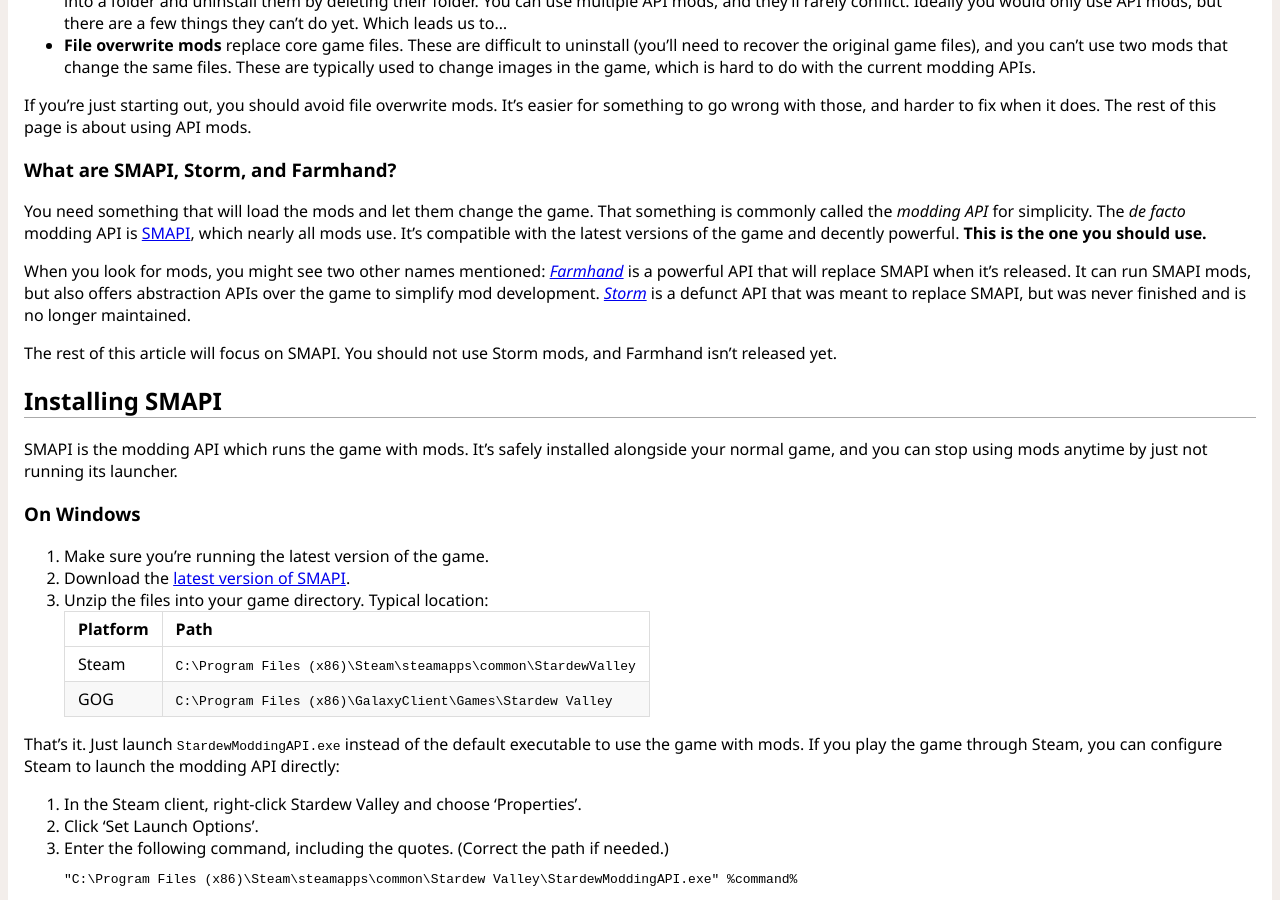
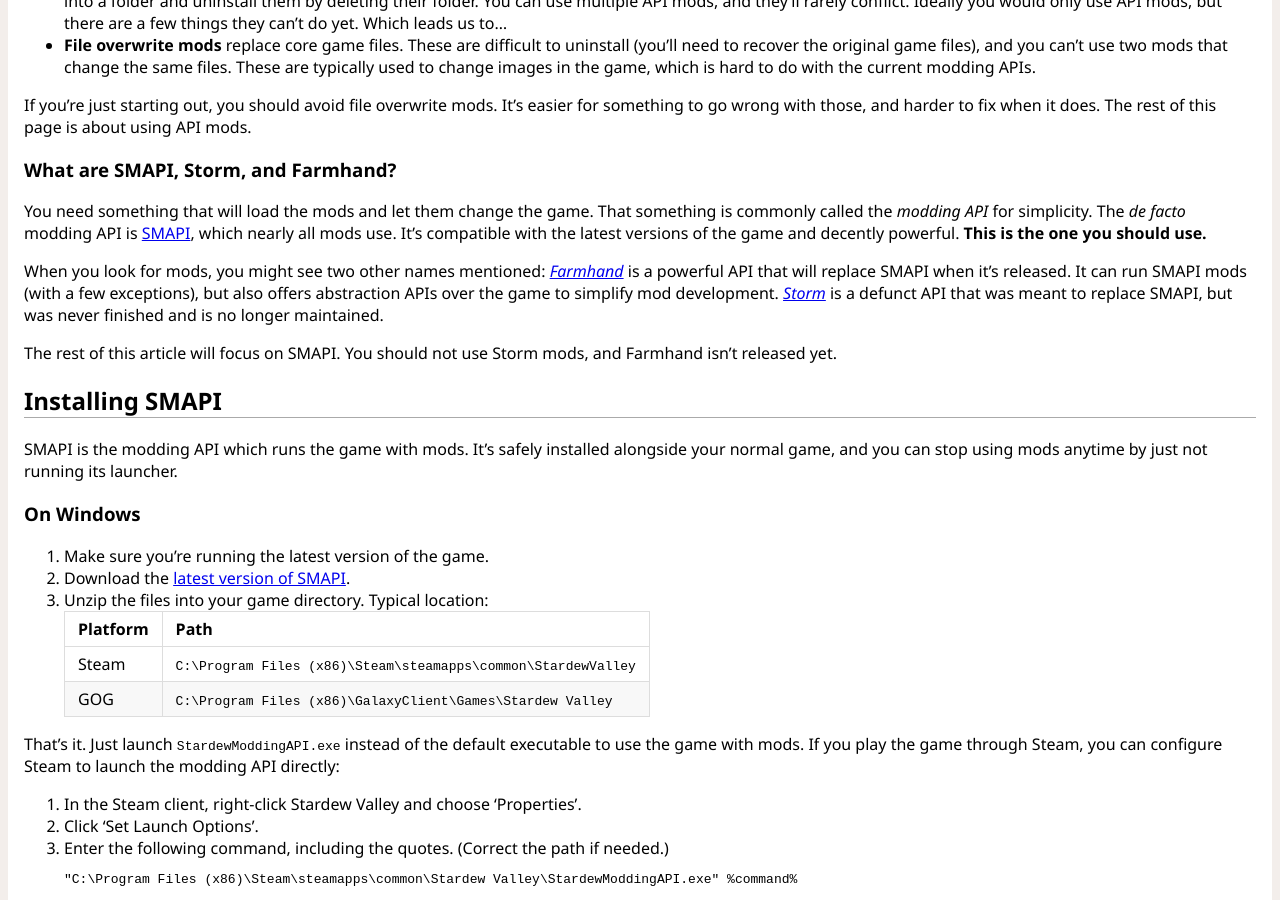
Before and after one commit to Pathoschild/canimod.github.io, a Jekyll site: the page built from guides/using-mods.md, in a window 1280 px wide and 900 px high, scrolled down 817 px. Built offline with Jekyll 4.4.1, drawn with Linux system fonts in a browser that asks for light colours.

Commit message:
correction: Farmhand will run most SMAPI mods
Per Entoarox: "Mods that interface with the Serializer or ContentManager will not work in FarmHand unless they use EntoFramework to do so because FarmHand takes control of those two things, so mods not written to deal with that situation (Like my framework) wouldnt be able to work properly."

```diff
--- a/guides/using-mods.md
+++ b/guides/using-mods.md
@@ -33,8 +33,8 @@
 powerful. **This is the one you should use.**
 
 When you look for mods, you might see two other names mentioned: _[Farmhand](https://github.com/ClxS/Stardew-Farmhand)_
-is a powerful API that will replace SMAPI when it's released. It can run SMAPI mods, but also
-offers abstraction APIs over the game to simplify mod development. _[Storm](http://community.playstarbound.com/threads/storm-modding-api.108484/)_
+is a powerful API that will replace SMAPI when it's released. It can run SMAPI mods (with a few
+exceptions), but also offers abstraction APIs over the game to simplify mod development. _[Storm](http://community.playstarbound.com/threads/storm-modding-api.108484/)_
 is a defunct API that was meant to replace SMAPI, but was never finished and is no longer
 maintained.
 
```
